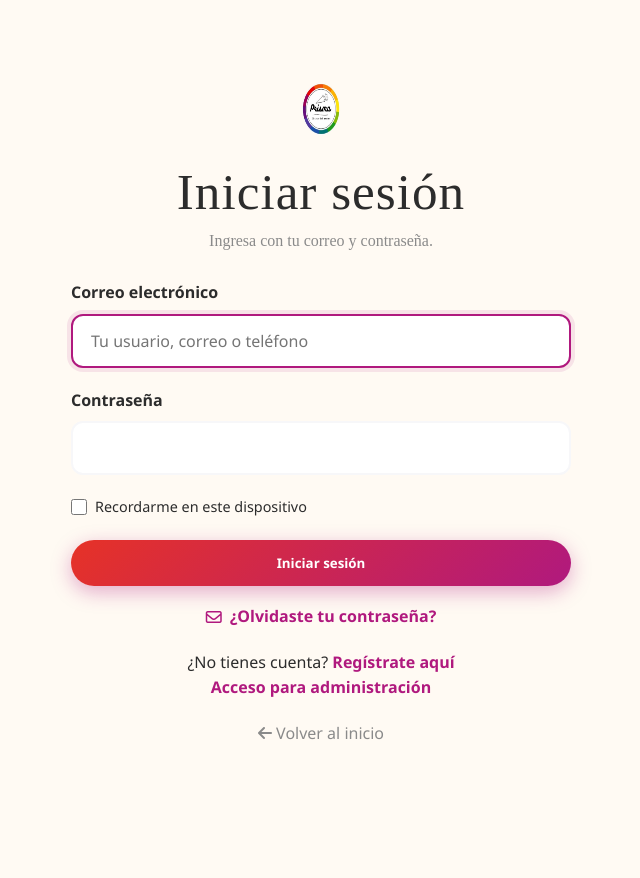
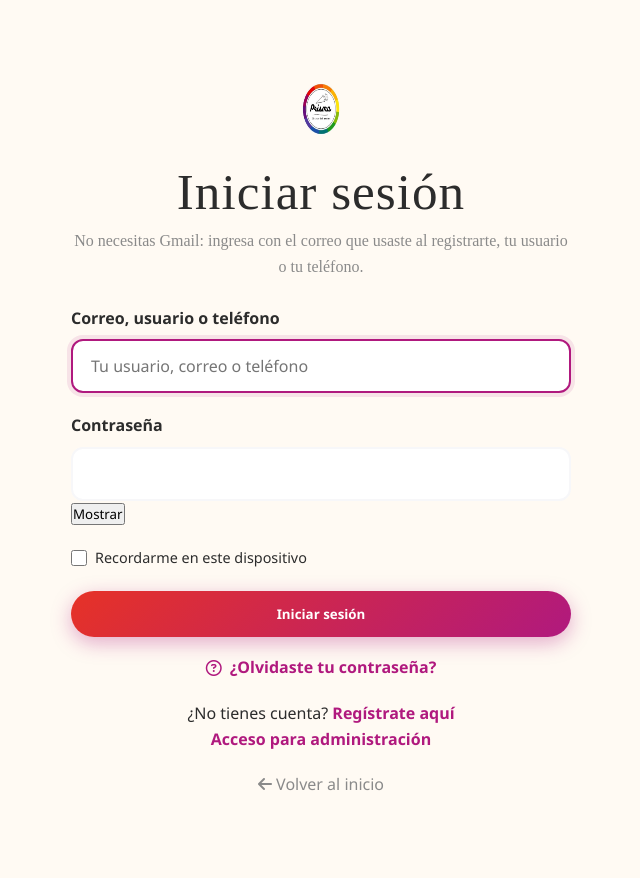
Before and after one commit to D45-csm/PrismaWeb, a Django app: page /usuarios/login/ in a window 1280 px wide. Shown: the whole page, without its empty margins (319-959 px from the left). Before the commit the page ends 740 px from the top, so only its background shows below. Run offline with Django 5.2, Linux system fonts and the light colour scheme; some libraries are stand-ins or nearby versions.

Commit message:
Actualizar instrucciones de inicio de sesión y agregar opción para mostrar contraseña

```diff
--- a/APP/usuarios/templates/usuarios/login.html
+++ b/APP/usuarios/templates/usuarios/login.html
@@ -20,7 +20,7 @@
             </div>
             <h2>{% if admin_login %}Ingreso administrativo{% else %}Iniciar sesión{% endif %}</h2>
             <p class="auth-subtitle">
-                {% if admin_login %}Usa el correo y contraseña de una cuenta autorizada.{% else %}Ingresa con tu correo y contraseña.{% endif %}
+                {% if admin_login %}Usa el correo y contraseña de una cuenta autorizada.{% else %}No necesitas Gmail: ingresa con el correo que usaste al registrarte, tu usuario o tu teléfono.{% endif %}
             </p>
 
             {% if admin_login %}
@@ -55,16 +55,27 @@
                     {% endif %}
 
                     <div class="form-group">
-                        <label for="{{ form.username.id_for_label }}">Correo electrónico</label>
+                        <label for="{{ form.username.id_for_label }}">Correo, usuario o teléfono</label>
                         {{ form.username }}
                         {% for error in form.username.errors %}<p class="form-error">{{ error }}</p>{% endfor %}
                     </div>
 
                     <div class="form-group">
                         <label for="{{ form.password.id_for_label }}">Contraseña</label>
-                        {{ form.password }}
+                        <div class="customer-password-control">
+                            {{ form.password }}
+                            <button
+                                type="button"
+                                class="customer-password-toggle"
+                                data-password-toggle
+                                aria-controls="{{ form.password.id_for_label }}"
+                                aria-label="Mostrar contraseña"
+                                aria-pressed="false"
+                            >Mostrar</button>
+                        </div>
                         {% for error in form.password.errors %}<p class="form-error">{{ error }}</p>{% endfor %}
                     </div>
+                    {% if next %}<input type="hidden" name="next" value="{{ next }}">{% endif %}
                     <div class="customer-login-form-options">
                         <label class="remember-me" for="rememberMe">
                             <input type="checkbox" id="rememberMe" name="remember_me">
@@ -74,7 +85,7 @@
                     <button type="submit" class="btn-primary btn-full">Iniciar sesión</button>
                 </form>
                 <a href="{% url 'recuperar' %}" class="customer-recovery-link">
-                    <i class="fa-regular fa-envelope" aria-hidden="true"></i>
+                    <i class="fa-regular fa-circle-question" aria-hidden="true"></i>
                     ¿Olvidaste tu contraseña?
                 </a>
 
@@ -87,4 +98,5 @@
             <a href="{% url 'base_cliente' %}" class="back-home"><i class="fas fa-arrow-left"></i> Volver al inicio</a>
         </div>
     </div>
+    {% if not admin_login %}<script src="{% static 'js/customer_login.js' %}" defer></script>{% endif %}
 {% endblock %}
```
